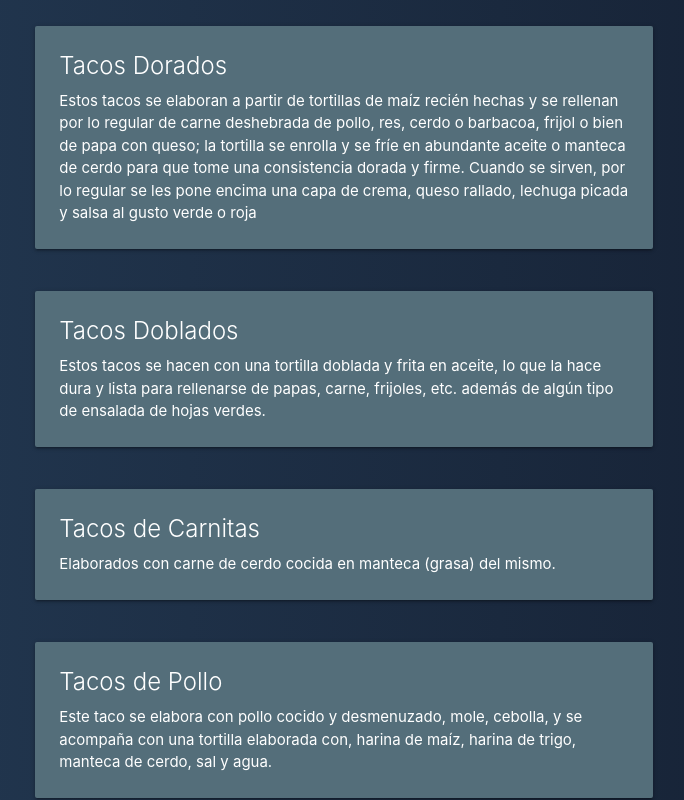
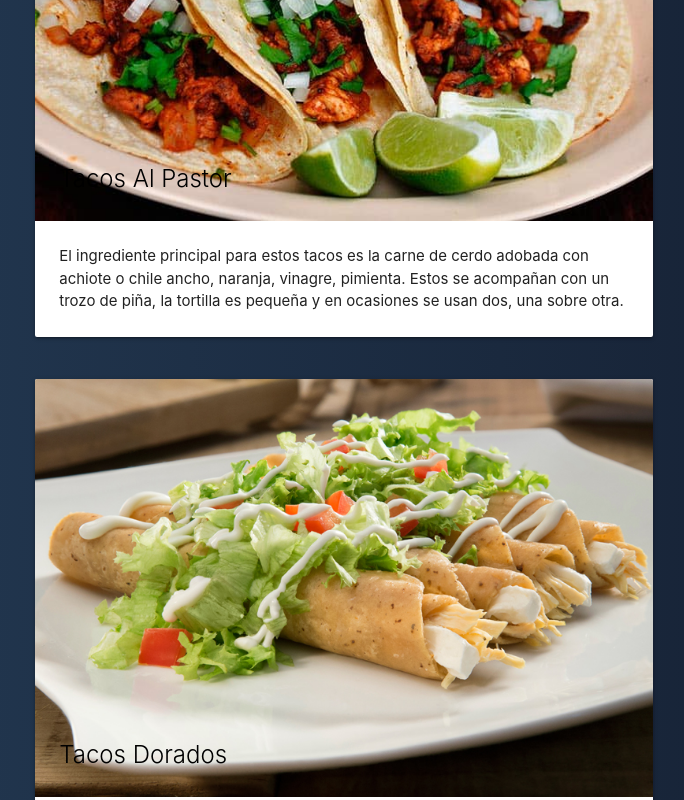
Before and after one commit to LeonardoBanegas99/Taco_Tuesday, a React (Create React App) app in the folder tacotuesday/: page / in a window 1280 px wide. Shown: the part 580-1380 px from the top of the page, without its empty margins (296-980 px from the left). Built offline with nearby package versions, Linux system fonts and the light colour scheme.

Commit message:
cambio de cartas

```diff
--- a/tacotuesday/src/App.js
+++ b/tacotuesday/src/App.js
@@ -25,11 +25,11 @@ class App extends Component{
     <Coleccion/>
     </div>
 
-    <Carta titulo= "Tacos Al Pastor" cuerpo="El ingrediente principal para estos tacos es la carne de cerdo adobada con achiote o chile ancho, naranja, vinagre, pimienta. Estos se acompañan con un trozo de piña, la tortilla es pequeña y en ocasiones se usan dos, una sobre otra."/>
-    <Carta titulo= "Tacos Dorados" cuerpo="Estos tacos se elaboran a partir de tortillas de maíz recién hechas y se rellenan por lo regular de carne deshebrada de pollo, res, cerdo o barbacoa, frijol o bien de papa con queso; la tortilla se enrolla y se fríe en abundante aceite o manteca de cerdo para que tome una consistencia dorada y firme. Cuando se sirven, por lo regular se les pone encima una capa de crema, queso rallado, lechuga picada y salsa al gusto verde o roja"/>
-    <Carta titulo= "Tacos Doblados" cuerpo="Estos tacos se hacen con una tortilla doblada y frita en aceite, lo que la hace dura y lista para rellenarse de papas, carne, frijoles, etc. además de algún tipo de ensalada de hojas verdes."/>
-    <Carta titulo= "Tacos de Carnitas" cuerpo="Elaborados con carne de cerdo cocida en manteca (grasa) del mismo."/>
-    <Carta titulo= "Tacos de Pollo" cuerpo="Este taco se elabora con pollo cocido y desmenuzado, mole, cebolla, y se acompaña con una tortilla elaborada con, harina de maíz, harina de trigo, manteca de cerdo, sal y agua."/>
+    <Carta imagendir = "./tacos_alpastor.jpg" titulo= "Tacos Al Pastor" cuerpo="El ingrediente principal para estos tacos es la carne de cerdo adobada con achiote o chile ancho, naranja, vinagre, pimienta. Estos se acompañan con un trozo de piña, la tortilla es pequeña y en ocasiones se usan dos, una sobre otra."/>
+    <Carta imagendir = "./tacos_dorados.jpg" titulo= "Tacos Dorados" cuerpo="Estos tacos se elaboran a partir de tortillas de maíz recién hechas y se rellenan por lo regular de carne deshebrada de pollo, res, cerdo o barbacoa, frijol o bien de papa con queso; la tortilla se enrolla y se fríe en abundante aceite o manteca de cerdo para que tome una consistencia dorada y firme. Cuando se sirven, por lo regular se les pone encima una capa de crema, queso rallado, lechuga picada y salsa al gusto verde o roja"/>
+    <Carta imagendir = "./Tacos_Doblados.jpg" titulo= "Tacos Doblados" cuerpo="Estos tacos se hacen con una tortilla doblada y frita en aceite, lo que la hace dura y lista para rellenarse de papas, carne, frijoles, etc. además de algún tipo de ensalada de hojas verdes."/>
+    <Carta imagendir = "./Tacos_Carnitas.jpg" titulo= "Tacos de Carnitas" cuerpo="Elaborados con carne de cerdo cocida en manteca (grasa) del mismo."/>
+    <Carta imagendir = "./Tacos_Pollo.jpg" titulo= "Tacos de Pollo" cuerpo="Este taco se elabora con pollo cocido y desmenuzado, mole, cebolla, y se acompaña con una tortilla elaborada con, harina de maíz, harina de trigo, manteca de cerdo, sal y agua."/>
 
 
 
--- a/tacotuesday/src/Carta.js
+++ b/tacotuesday/src/Carta.js
@@ -6,16 +6,19 @@ class Carta extends Component{
     return(
       <div className = "Carta" class="row">
       <div class="col s6 offset-s3">
-        <div class="card blue-grey darken-1" id="carta">
-          <div class="card-content white-text">
-            <span class="card-title">{this.props.titulo}</span>
-            {this.props.cuerpo}
+      <div class="card">
+        <div class="card-image">
+          <img src={this.props.imagendir}/>
+          <span class="card-title black-text bold 12pt arial">{this.props.titulo}</span>
           </div>
-        </div>
+      <div class="card-content">
+        {this.props.cuerpo}
       </div>
-    </div>
-  );
-}
+      </div>
+      </div>
+      </div>
+    );
+  }
 }
 
 export default Carta;
```
